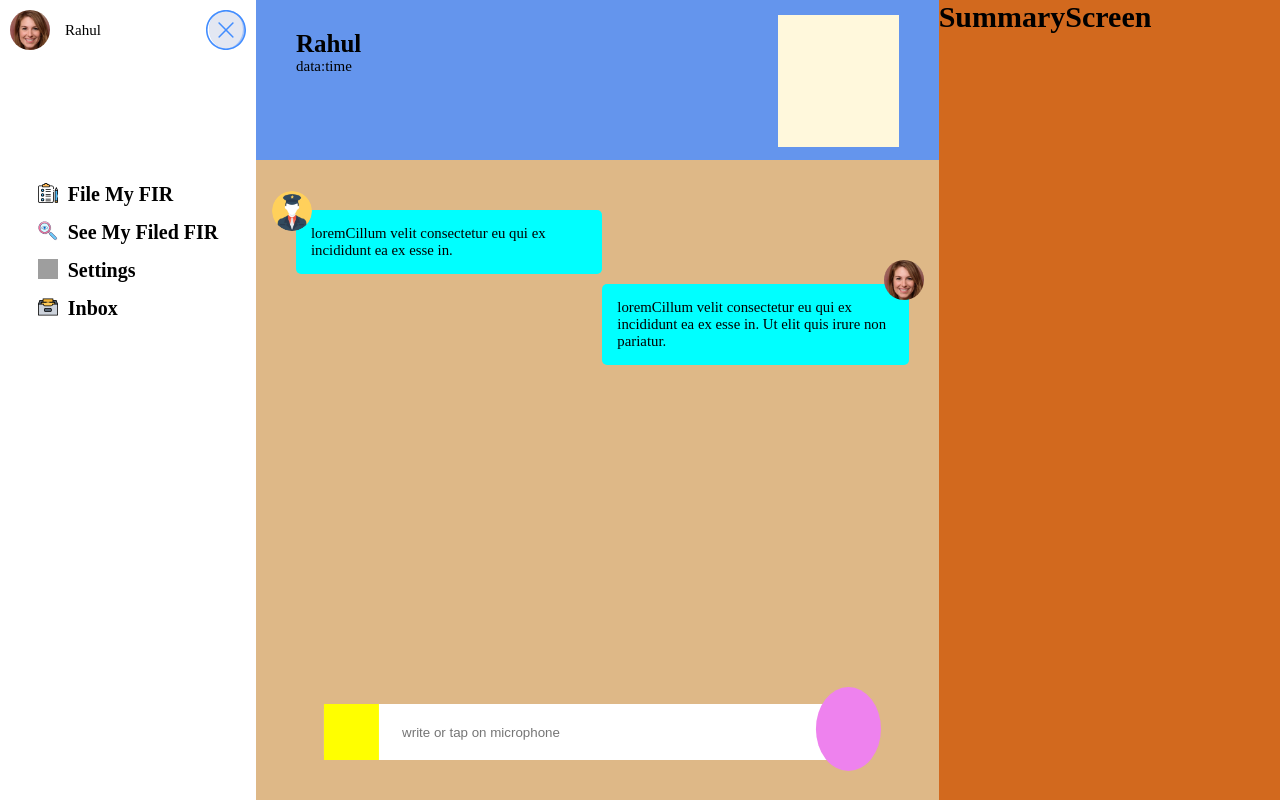
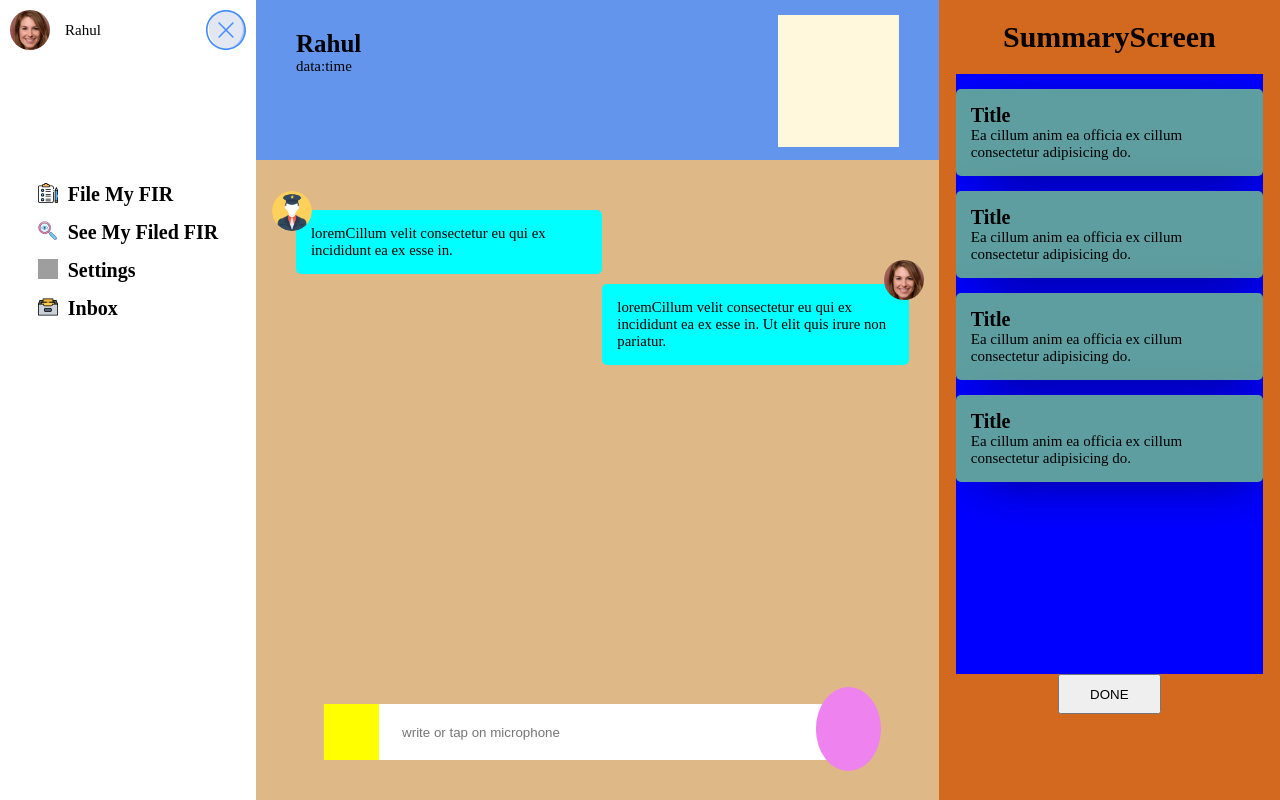
Before and after one commit to RishabhVerma098/policeuser, a React (Create React App) app: page / in a window 1280 px wide. Built offline with nearby package versions, Linux system fonts and the light colour scheme; grey boxes are pictures that could not be loaded.

Commit message:
summary basic done

```diff
--- a/src/components/main/summary/summary-index.js
+++ b/src/components/main/summary/summary-index.js
@@ -4,6 +4,25 @@ function Summary() {
   return (
     <div className="summary">
       <h3>SummaryScreen</h3>
+      <div className="data">
+        <div className="card">
+          <h5>Title</h5>
+          <p>Ea cillum anim ea officia ex cillum consectetur adipisicing do.</p>
+        </div>
+        <div className="card">
+          <h5>Title</h5>
+          <p>Ea cillum anim ea officia ex cillum consectetur adipisicing do.</p>
+        </div>
+        <div className="card">
+          <h5>Title</h5>
+          <p>Ea cillum anim ea officia ex cillum consectetur adipisicing do.</p>
+        </div>
+        <div className="card">
+          <h5>Title</h5>
+          <p>Ea cillum anim ea officia ex cillum consectetur adipisicing do.</p>
+        </div>
+      </div>
+      <button>DONE</button>
     </div>
   );
 }
--- a/src/components/main/summary/summary-index.scss
+++ b/src/components/main/summary/summary-index.scss
@@ -1,6 +1,39 @@
 .summary {
   flex: 1;
-  background-color: chocolate;
+  background-color: #d2691e;
+  display: flex;
+  flex-direction: column;
+  h3 {
+    align-self: center;
+    margin-top: 2rem;
+  }
+  .data {
+    align-self: center;
+    width: 90%;
+    height: 75%;
+    background-color: blue;
+    margin-top: 2rem;
+    display: flex;
+    flex-direction: column;
+    overflow-y: auto;
+    .card {
+      margin-top: 1.5rem;
+      border-radius: 5px;
+      background-color: cadetblue;
+      display: flex;
+      flex-direction: column;
+      padding: 1.5rem;
+      -webkit-box-shadow: 10px 10px 53px -18px rgba(0, 0, 0, 0.62);
+      -moz-box-shadow: 10px 10px 53px -18px rgba(0, 0, 0, 0.62);
+      box-shadow: 10px 10px 53px -18px rgba(0, 0, 0, 0.62);
+    }
+  }
+
+  button {
+    align-self: center;
+    width: 30%;
+    height: 40px;
+  }
 }
 
 @media (max-width: 880px) {
```
